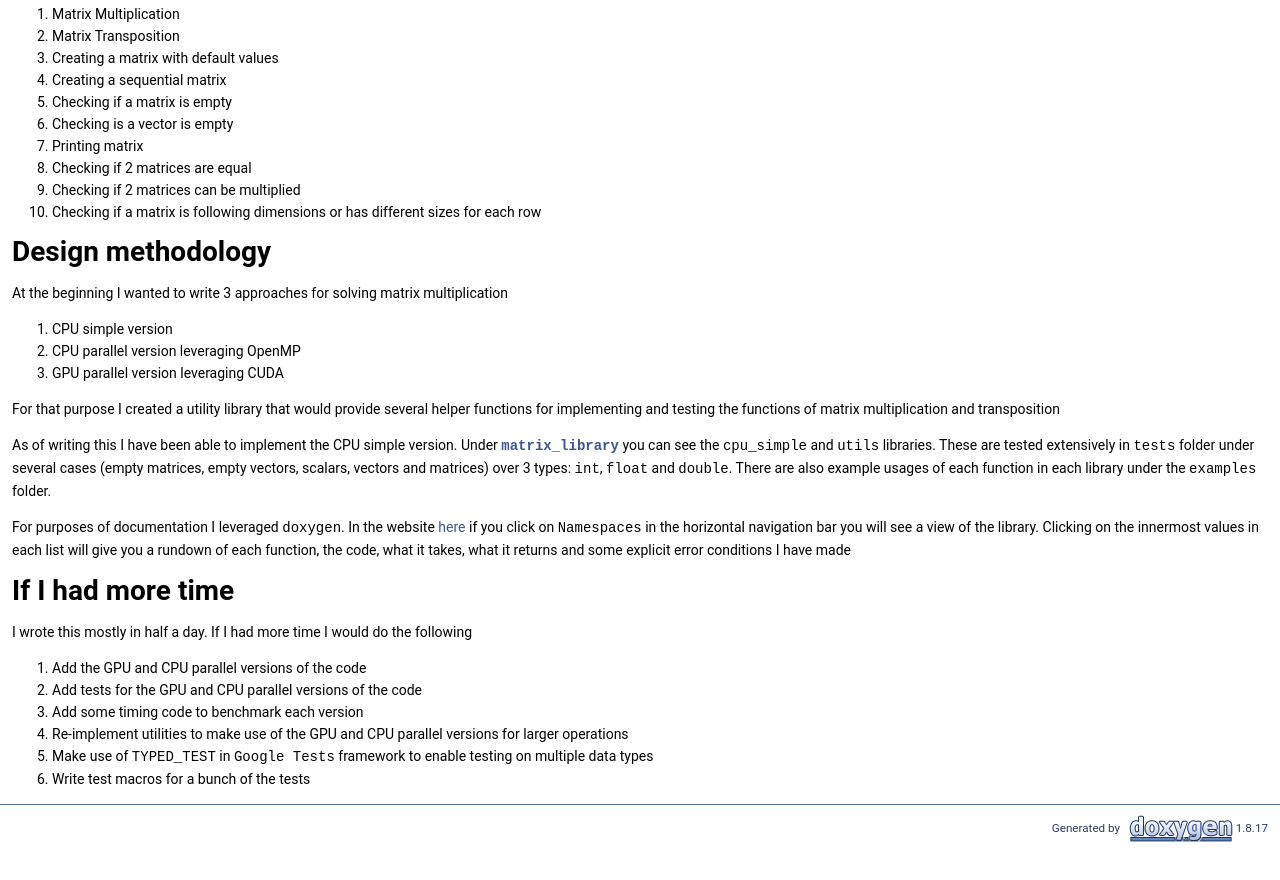
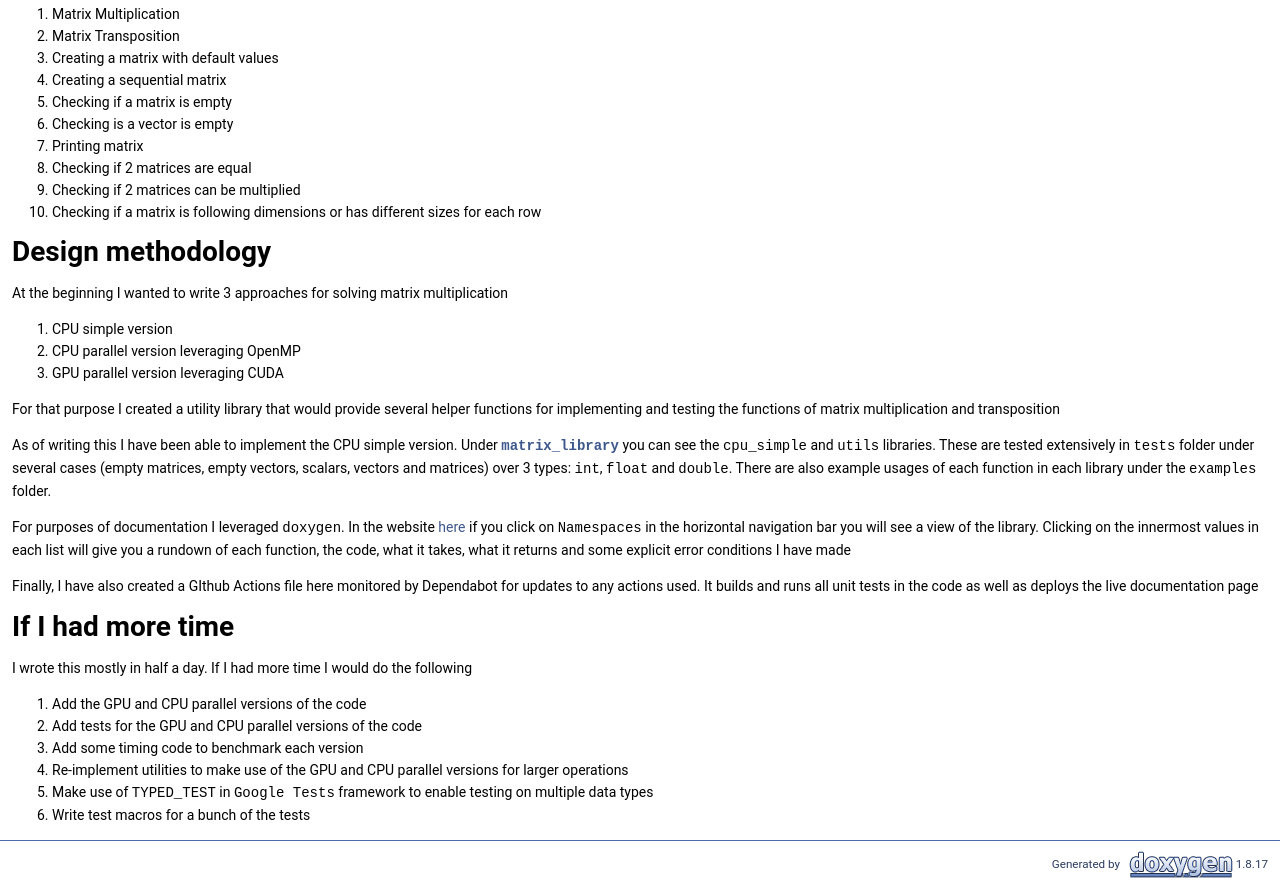
Before and after one commit to sisaha9/matrix_library, a plain HTML site: page index.html in a window 1280 px wide. Shown: the part 436-1316 px from the top of the page. Before the commit the page ends 1280 px from the top, so only its background shows below. Drawn offline with Linux system fonts and the light colour scheme.

Commit message:
Deploying to gh-pages from @ sisaha9/matrix_library@78d2425705a1cd6beba14aad6c8f6fc4a52e5aae 🚀

```diff
--- a/index.html
+++ b/index.html
@@ -101,6 +101,7 @@ Design methodology</h1>
 <p>For that purpose I created a utility library that would provide several helper functions for implementing and testing the functions of matrix multiplication and transposition</p>
 <p>As of writing this I have been able to implement the CPU simple version. Under <code><a class="el" href="namespacematrix__library.html">matrix_library</a></code> you can see the <code>cpu_simple</code> and <code>utils</code> libraries. These are tested extensively in <code>tests</code> folder under several cases (empty matrices, empty vectors, scalars, vectors and matrices) over 3 types: <code>int</code>, <code>float</code> and <code>double</code>. There are also example usages of each function in each library under the <code>examples</code> folder.</p>
 <p>For purposes of documentation I leveraged <code>doxygen</code>. In the website <a href="https://sisaha9.github.io/matrix_library/">here</a> if you click on <code>Namespaces</code> in the horizontal navigation bar you will see a view of the library. Clicking on the innermost values in each list will give you a rundown of each function, the code, what it takes, what it returns and some explicit error conditions I have made</p>
+<p>Finally, I have also created a GIthub Actions file here monitored by Dependabot for updates to any actions used. It builds and runs all unit tests in the code as well as deploys the live documentation page </p>
 <h1><a class="anchor" id="autotoc_md3"></a>
 If I had more time</h1>
 <p>I wrote this mostly in half a day. If I had more time I would do the following</p><ol type="1">
```
